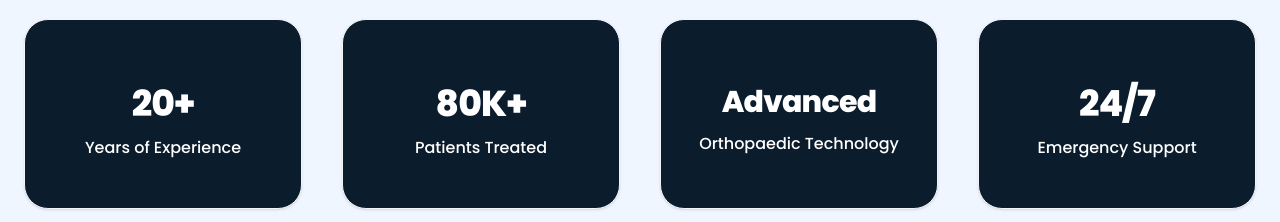
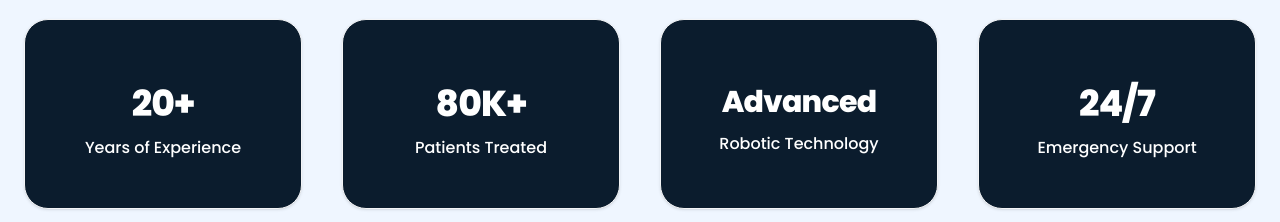
Before and after one commit to devesh00011/bone-and-joint-frontend, a Next.js app: page / in a window 1280 px wide. Shown: the part 2380-2602 px from the top of the page. Built offline with nearby package versions, Linux system fonts and the light colour scheme; no server answers.

Commit message:
Update WhyChooseUs.jsx

```diff
--- a/src/app/home/WhyChooseUs.jsx
+++ b/src/app/home/WhyChooseUs.jsx
@@ -8,7 +8,7 @@ const countersData = [
     {
         value: 'Advanced',
         suffix: '',
-        label: 'Orthopaedic Technology',
+        label: 'Robotic Technology',
         isText: true,
     },
     { value: 24, suffix: '/7', label: 'Emergency Support' },
```
